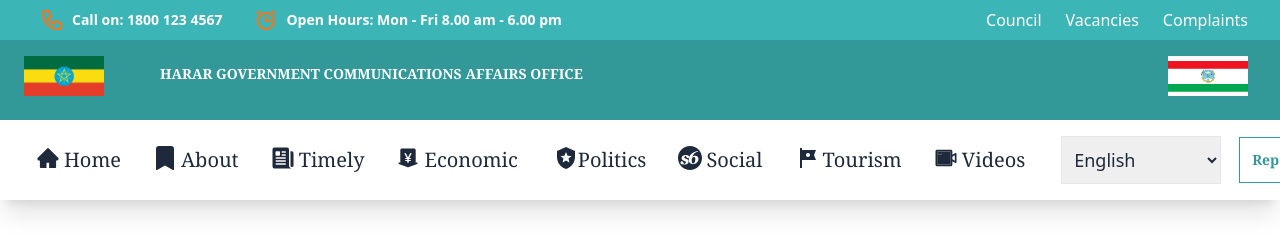
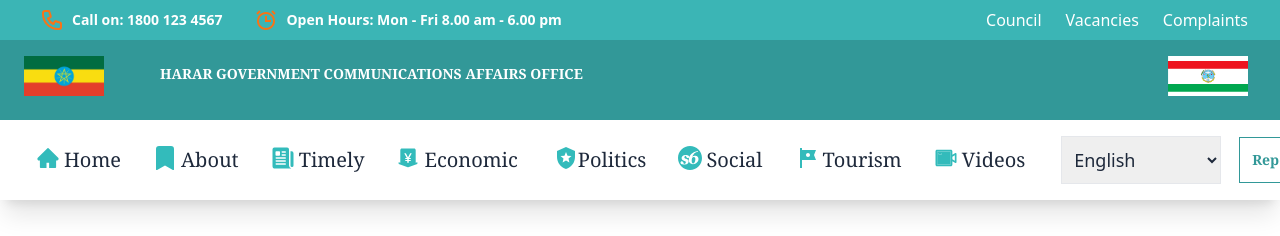
Before and after one commit to fufex3934/frontend, a React (Vite) app: page /about in a window 1280 px wide. Shown: the top 236 px of the page. Built offline with nearby package versions, Linux system fonts and the light colour scheme.

Commit message:
Minor Change

```diff
--- /dev/null
+++ b/src/components/navbars/bottomnav/BottomNav.css
@@ -0,0 +1,3 @@
+ul li:hover .change{
+    color: aliceblue;
+}
--- a/src/components/navbars/bottomnav/BottomNav.jsx
+++ b/src/components/navbars/bottomnav/BottomNav.jsx
@@ -1,6 +1,7 @@
 import React, { useState, useEffect } from 'react';
 import Language from './Language';
 import '../../styles/navbar.css';
+import './BottomNav.css'
 import { useNavigate } from 'react-router-dom';
 import {AiFillHome,AiFillMoneyCollect,AiTwotoneVideoCamera} from "react-icons/ai";
 import { IoNewspaper } from 'react-icons/io5';
@@ -64,14 +65,14 @@ const BottomNavbar = () => {
                   justify-center gap-x-0 bg-white px-3 py-2 text-xl
                    text-[#1e293b] hover:bg-[#3bb5b5] hover:text-white"
                   id="menu-button" aria-expanded="true" aria-haspopup="true">
-                    <AiFillHome className='mr-1 w-6 h-6 '/>
+                    <AiFillHome className='mr-1 w-6 text-[#3bb] change h-6'/>
                     Home
                   </button>
                 </li>
 
             <li className="group z-10 relative dropdown   text-gray-600 hover:text-[#3bb5b5] cursor-pointer text-md font-serif ">
               <a  className="hover:bg-[#3bb5b5] hover:text-white inline-flex w-full justify-center gap-x-0  bg-white px-3 py-2 text-xl text-[#1e293b]" id="menu-button" aria-expanded="true" aria-haspopup="true">
-              <BsFillBookmarkFill className='mr-1 w-6 h-6'/>
+              <BsFillBookmarkFill className='mr-1 w-6 h-6 text-[#3bb] change'/>
                 About
 
               </a>
@@ -85,7 +86,7 @@ const BottomNavbar = () => {
             </li>
             <li className="group z-10 relative dropdown   text-gray-600 hover:text-orange-600 cursor-pointer text-md font-serif ">
               <a className=" hover:bg-[#3bb5b5] hover:text-white inline-flex w-full justify-center gap-x-0  bg-white px-3 py-2 text-xl text-[#1e293b]" id="menu-button" aria-expanded="true" aria-haspopup="true">
-                <IoNewspaper className='mr-1 w-6 h-6'/>
+                  <IoNewspaper className='mr-1 w-6 h-6 text-[#3bb] change'/>
                 Timely
               </a>
                 <div className="group-hover:block dropdown-menu absolute hidden h-auto">
@@ -98,7 +99,7 @@ const BottomNavbar = () => {
             </li>
           <li className="group z-10 relative dropdown   text-gray-600 hover:text-orange-600 cursor-pointer text-md font-serif ">
             <a className="hover:bg-[#3bb5b5] hover:text-white inline-flex w-full justify-center gap-x-0  bg-white px-3 py-2 text-xl text-[#1e293b]" id="menu-button" aria-expanded="true" aria-haspopup="true">
-              <AiFillMoneyCollect className='mr-1  w-6 h-6'/>
+                  <AiFillMoneyCollect className='mr-1  w-6 h-6 text-[#3bb] change'/>
               Economic
             </a>
               <div className="group-hover:block dropdown-menu absolute hidden h-auto">
@@ -110,7 +111,7 @@ const BottomNavbar = () => {
           </li>
           <li className=" group z-10 relative dropdown   text-gray-600  cursor-pointer text-md font-serif ">
             <a className="hover:bg-[#3bb5b5] hover:text-white inline-flex w-full justify-center gap-x-0  bg-white px-3 py-2 text-xl text-[#1e293b]" id="menu-button" aria-expanded="true" aria-haspopup="true">
-              <MdLocalPolice className='ml-1 h-6 w-6'/>
+              <MdLocalPolice className='ml-1 h-6 w-6 text-[#3bb] change'/>
               Politics
             </a>
               <div className="group-hover:block dropdown-menu absolute hidden h-auto">
@@ -123,7 +124,7 @@ const BottomNavbar = () => {
           </li>
           <li className="group z-10 relative dropdown   text-gray-600 hover:text-orange-600 cursor-pointer text-md font-serif ">
             <a className="hover:bg-[#3bb5b5] hover:text-white inline-flex w-full justify-center gap-x-0  bg-white px-3 py-2 text-xl text-[#1e293b]" id="menu-button" aria-expanded="true" aria-haspopup="true">
-              <SiSociety6 className='mr-1 h-6 w-6'/>
+                  <SiSociety6 className='mr-1 h-6 w-6 text-[#3bb] change'/>
               Social
             </a>
               <div className="group-hover:block dropdown-menu absolute hidden h-auto">
@@ -135,7 +136,7 @@ const BottomNavbar = () => {
           </li>
             <li className="group z-10 relative dropdown   text-gray-600 hover:text-orange-600 cursor-pointer text-md font-serif ">
               <a className="hover:bg-[#3bb5b5] hover:text-white inline-flex w-full justify-center gap-x-0  bg-white px-3 py-2 text-xl text-[#1e293b] " id="menu-button" aria-expanded="true" aria-haspopup="true">
-                <MdTour className='mr-1 h-6 w-6'/>
+                  <MdTour className='mr-1 h-6 w-6 text-[#3bb] change '/>
                 Tourism
 
               </a>
@@ -150,7 +151,7 @@ const BottomNavbar = () => {
             </li>
           <li className="group z-10 relative dropdown   text-gray-600 hover:text-orange-600 cursor-pointer text-md font-serif ">
             <a  className="hover:bg-[#3bb5b5] hover:text-white inline-flex w-full justify-center gap-x-0  bg-white px-3 py-2 text-xl  text-[#1e293b]" id="menu-button" aria-expanded="true" aria-haspopup="true">
-              <AiTwotoneVideoCamera className='mr-1 h-6 w-6'/>
+                  <AiTwotoneVideoCamera className='mr-1 h-6 w-6 text-[#3bb] change'/>
               Videos
             </a>
               <div className="group-hover:block dropdown-menu absolute hidden h-auto">
```
